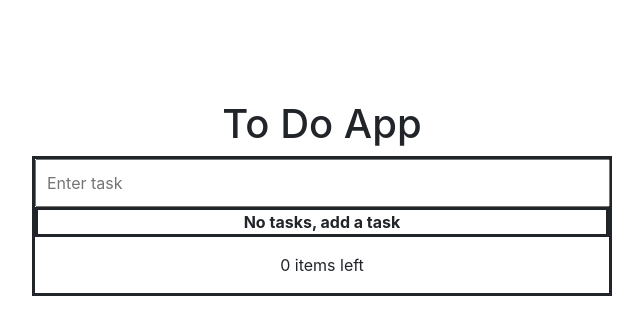
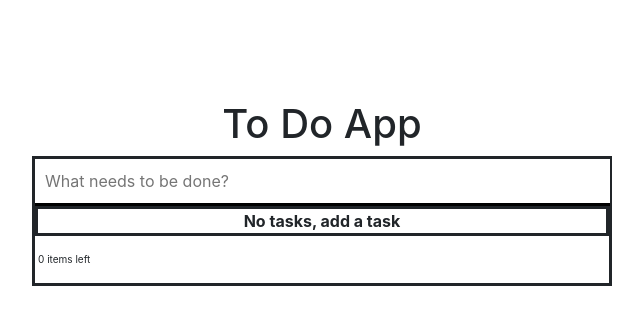
Before and after one commit to olimpo127/To-Do-list-with-controlled-inputs, a React (Create React App) app: page / in a window 1280 px wide. Shown: the top 334 px of the page, without its empty margins (318-961 px from the left). Built offline with nearby package versions, Linux system fonts and the light colour scheme.

Commit message:
only empty input left to fix

```diff
--- a/src/App.js
+++ b/src/App.js
@@ -27,10 +27,10 @@ function ToDoApp() {
       <form onSubmit={handleSubmit}>
         <input
           type="text"
-          placeholder="Enter task"
+          placeholder="What needs to be done?"
           value={task}
           onChange={handleChange}
-          style={{display: "flex", justifyContent: "space-between", padding: "10px", width: "575px"}}
+          style={{display: "flex", justifyContent: "space-between", padding: "10px", width: "575px", border: "none", borderBottom: "solid"}}
         />
       </form>
       <div>
@@ -45,7 +45,7 @@ function ToDoApp() {
           <p style={{border: "solid"}}><strong>No tasks, add a task</strong></p>
         )}
       </div>
-      <p>{tasks.length} item{tasks.length === 1 ? "" : "s"} left</p>
+      <p style={{display: "flex", justifyContent:"flex-start", fontSize:" 10px", marginLeft:"3px"}}>{tasks.length} item{tasks.length === 1 ? "" : "s"} left</p>
     </div>
     </div>
   );
```
